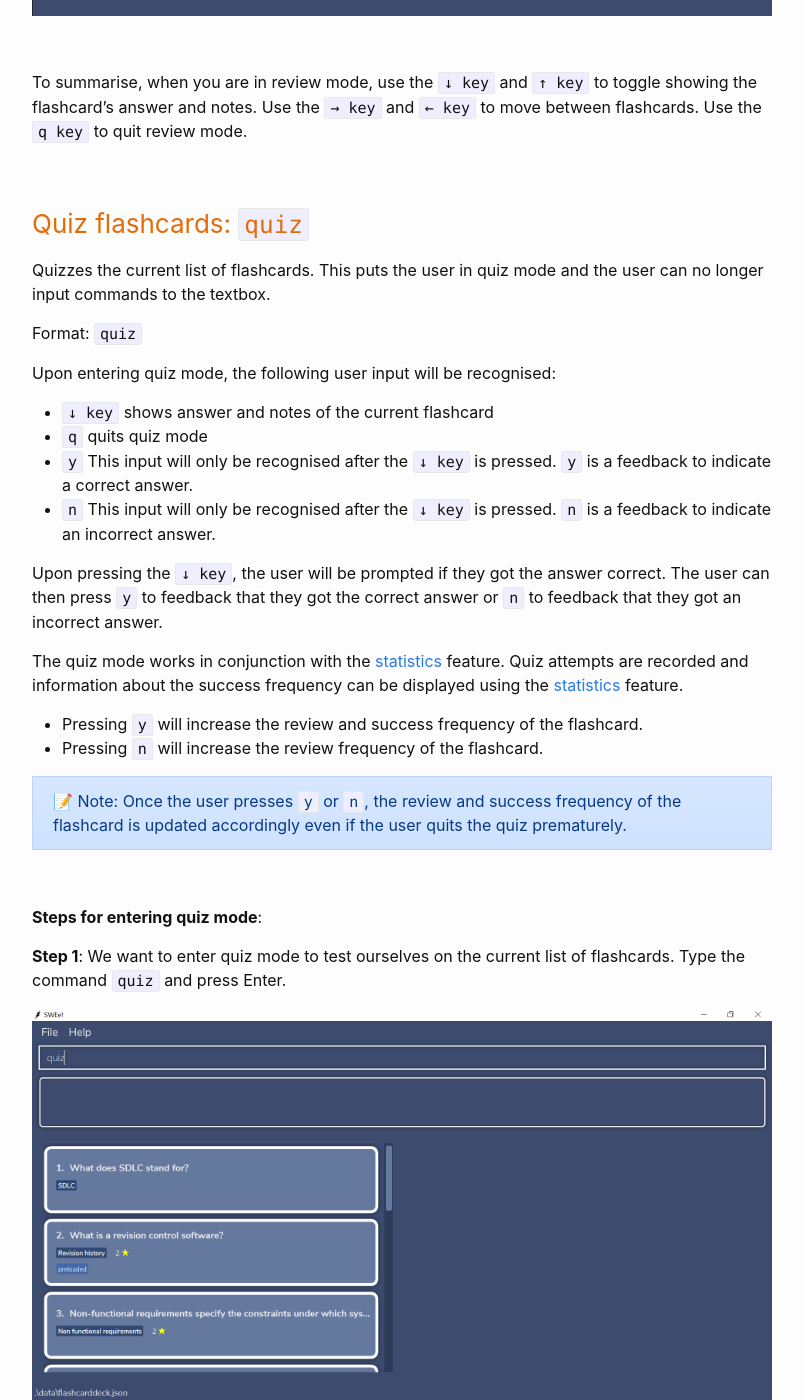
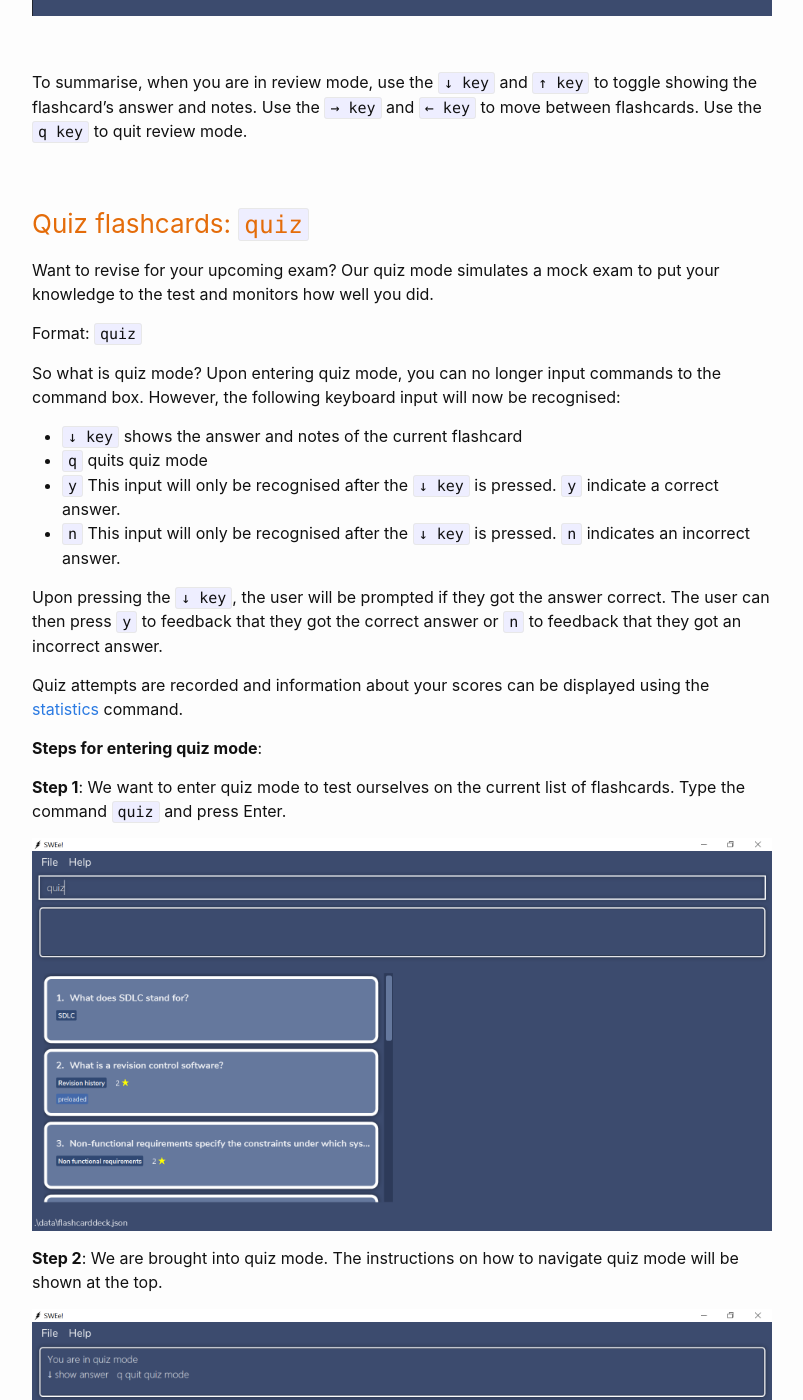
Before and after one commit to minzzelo/cs2101ug, a Jekyll site: the page built from docs/UserGuide.md, in a window 1280 px wide and 1400 px high, scrolled down 21696 px. Shown: the whole window, without its empty margins (238-1041 px from the left). Built offline with Jekyll 4.4.1, drawn with Linux system fonts in a browser that asks for light colours; emoji names are drawn with the system emoji font; some of the changed text lies outside the part shown.

Commit message:
Edit quiz and stats command

```diff
--- a/docs/UserGuide.md
+++ b/docs/UserGuide.md
@@ -470,26 +470,20 @@ To summarise, when you are in review mode, use the `↓ key` and `↑ key` to to
 
 ### Quiz flashcards: `quiz`
 
-Quizzes the current list of flashcards. This puts the user in quiz mode and the user can no longer input commands to the textbox.
+Want to revise for your upcoming exam? Our quiz mode simulates a mock exam to put your knowledge to the test and monitors how well you did.
 
 Format: `quiz`
 
-Upon entering quiz mode, the following user input will be recognised:
-* `↓ key` shows answer and notes of the current flashcard
+So what is quiz mode? Upon entering quiz mode, you can no longer input commands to the command box. However, the following keyboard input will now be recognised:
+* `↓ key` shows the answer and notes of the current flashcard
 * `q` quits quiz mode
-* `y` This input will only be recognised after the `↓ key` is pressed. `y` is a feedback to indicate a correct answer.
-* `n` This input will only be recognised after the `↓ key` is pressed. `n` is a feedback to indicate an incorrect answer.
+* `y` This input will only be recognised after the `↓ key` is pressed. `y` indicate a correct answer.
+* `n` This input will only be recognised after the `↓ key` is pressed. `n` indicates an incorrect answer.
 
 Upon pressing the `↓ key`, the user will be prompted if they got the answer correct. The user can then press
 `y` to feedback that they got the correct answer or `n` to feedback that they got an incorrect answer.
 
-The quiz mode works in conjunction with the [statistics](#view-the-statistics-of-flashcard--stats) feature. Quiz attempts are recorded and information about the success frequency can be displayed using the [statistics](#view-the-statistics-of-flashcard--stats) feature.
-* Pressing `y` will increase the review and success frequency of the flashcard.
-* Pressing `n` will increase the review frequency of the flashcard.
-
-<div markdown="span" class="alert alert-primary">:memo: Note: Once the user presses <code>y</code> or <code>n</code>, the review and success frequency of the flashcard is updated accordingly even if the user quits the quiz prematurely.
-</div>
-<br>
+Quiz attempts are recorded and information about your scores can be displayed using the [statistics](#view-the-statistics-of-flashcard--stats) command.
 
 <div style="page-break-after: always;"></div>
 
@@ -547,7 +541,7 @@ Examples:
 
 ### View a flashcard  : `view`
 
-Want to view a flashcard in all its detail? The view command allows you to do just that! You will be able to see the full question on the flashcard and the diagram (if present) of the flashcard. Optionally, you can also choose to see the answer and notes (if present) of the flashcard.
+Want to view a flashcard in all its detail? The `view` command allows you to do just that! You will be able to see the full question on the flashcard and the diagram (if present) of the flashcard. Optionally, you can also choose to see the answer and notes (if present) of the flashcard.
 
 Format: `view INDEX [-a]`
 
@@ -588,7 +582,7 @@ flashcard was not modified/deleted.
 
 ### View the statistics of flashcard : `stats`
 
-View the statistics of a flashcard.
+Want to view the results of your attempts in quiz mode? The `stats` command does the crunching of numbers for you. You will be able to see a pie chart that provides a graphic representation of your attempts.
 
 Format: `stats INDEX`
 
@@ -596,15 +590,7 @@ Format: `stats INDEX`
 * `INDEX` must be a positive integer **greater than 0**. eg. 1, 2, 3, …
 
 Example:
-* `stats 1` shows the statistics of the 1st flashcard (in the displayed flashcard list) on the view pane.
-
-The statistics feature works in conjunction with the [quiz](#quiz-flashcards-quiz) feature.
-
-The following information will be displayed on the view pane:
-* Question of the flashcard (may be truncated for brevity).
-* Reviewed count of the flashcard.
-* Correct count of the flashcard.
-* Pie chart to show the graphical representation of correct attempts vs wrong attempts in quiz mode of the flashcard. (No pie chart will be shown if the flashcard has not been reviewed.)
+* `stats 1` shows the statistics of the 1st flashcard in the displayed flashcard list on the view pane.
 
 <div markdown="span" class="alert alert-primary">:memo: Note: Once another command is executed, the view pane containing the statistics will be returned to a blank state even if the shown
 flashcard was not modified/deleted.
```
Also changed, not shown: other parts of docs/UserGuide.md (+2 -2 lines).
